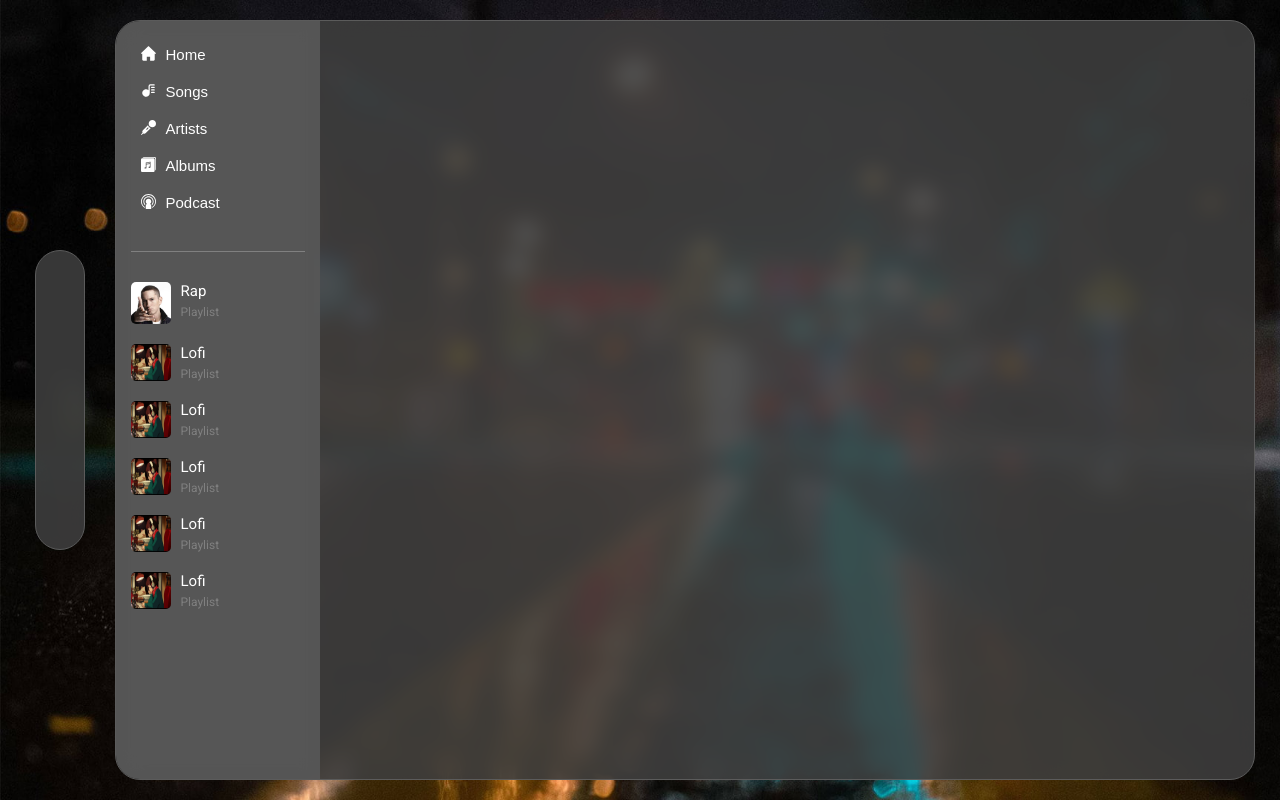
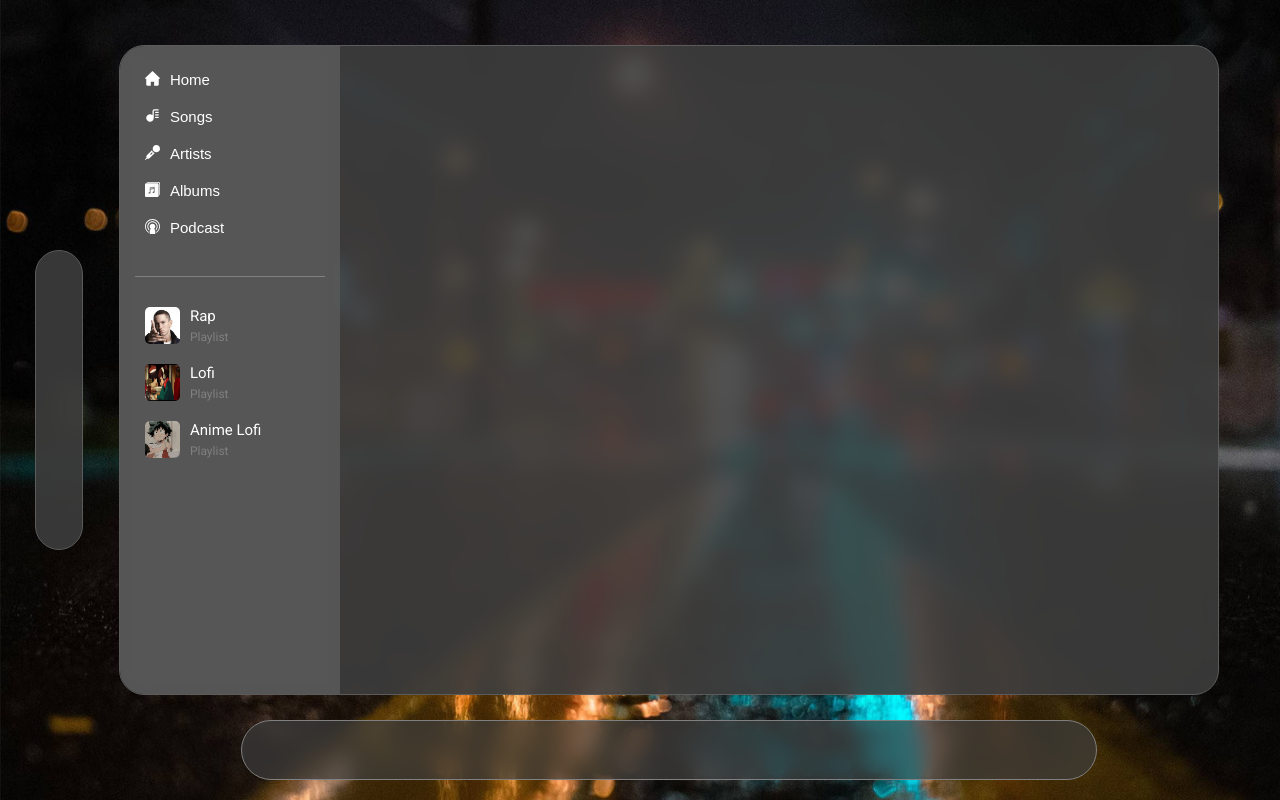
Before and after one commit to devandsleep/music-player, a React (Vite) app: page / in a window 1280 px wide. Built offline with nearby package versions, Linux system fonts and the light colour scheme.

Commit message:
added player

```diff
--- a/src/App.jsx
+++ b/src/App.jsx
@@ -16,23 +16,8 @@ function App() {
   },
   {
     id: 3,
-    title: 'Lofi',
-    img: 'lofi.jpg'
-  },
-  {
-    id: 4,
-    title: 'Lofi',
-    img: 'lofi.jpg'
-  },
-  {
-    id: 5,
-    title: 'Lofi',
-    img: 'lofi.jpg'
-  },
-  {
-    id: 6,
-    title: 'Lofi',
-    img: 'lofi.jpg'
+    title: 'Anime Lofi',
+    img: 'anime_lofi.jpg'
   }])
 
   return (
--- a/src/components/screens/home/main-container/MainContainer.jsx
+++ b/src/components/screens/home/main-container/MainContainer.jsx
@@ -1,12 +1,16 @@
 import styles from './MainContainer.module.scss'
+import Player from './player/Player';
 import SideBar from './side-bar/SideBar';
 
 const MainContainer = () => {
     return (
         <div className={styles.screen_wrapper}>
             <div className={styles.switcher}></div>
-            <div className={styles.screen}>
-                <SideBar />
+            <div className={styles.container}>
+                <div className={styles.screen}>
+                    <SideBar />
+                </div>
+                <Player />
             </div>
         </div>
     );
--- a/src/components/screens/home/main-container/MainContainer.module.scss
+++ b/src/components/screens/home/main-container/MainContainer.module.scss
@@ -12,7 +12,16 @@
     backdrop-filter: blur(10px);
     border: 1px solid rgb(91, 91, 91);
     border-radius: 25px;
-    margin: 25px 5px 25px 35px;
+    margin: 25px -25px 25px 35px;
+}
+
+.container {
+    width: 100%;
+    display: flex;
+    flex-direction: column;
+    justify-content: center;
+    align-items: center;
+    height: 95%;
 }
 
 .screen {
@@ -21,7 +30,7 @@
     border: 1px solid rgb(91, 91, 91);
     border-radius: 25px;
     width: 90%;
-    height: 95vh;
+    height: 100%;
     margin: auto;
     margin: 25px;
     overflow: hidden;
--- /dev/null
+++ b/src/components/screens/home/main-container/player/Player.jsx
@@ -0,0 +1,11 @@
+import styles from './Player.module.scss'
+
+const Player = () => {
+    return (
+        <div className={styles.player}>
+
+        </div>
+     );
+}
+
+export default Player;
--- /dev/null
+++ b/src/components/screens/home/main-container/player/Player.module.scss
@@ -0,0 +1,8 @@
+.player {
+    height: 70px;
+    width: 70%;
+    background-color: rgba(62, 62, 62, 0.7);
+    backdrop-filter: blur(10px);
+    border-radius: 35px;
+    border: 1px solid gray;
+}
--- a/src/components/screens/home/main-container/side-bar/SideBar.module.scss
+++ b/src/components/screens/home/main-container/side-bar/SideBar.module.scss
@@ -1,5 +1,5 @@
 .side_bar {
-    width: 18%;
+    width: 20%;
     background-color: rgba(89, 89, 89, 0.9);
     backdrop-filter: blur(10px);
     height: 100%;
--- a/src/components/screens/home/playlists/PlayListBtn.module.scss
+++ b/src/components/screens/home/playlists/PlayListBtn.module.scss
@@ -5,11 +5,15 @@
     text-align: left;
     border: none;
     border-radius: 10px;
-    margin: 10px 0;
     display: flex;
+    padding: 10px;
+
+    &:hover {
+        background-color: rgba(132, 129, 125, 0.5);
+    }
 
     > img {
-        width: 40px;
+        width: 35px;
         margin-right: 10px;
         border-radius: 5px;
     }
```
Also changed, not shown: src/assets/images/anime_lofi.jpg (added).
